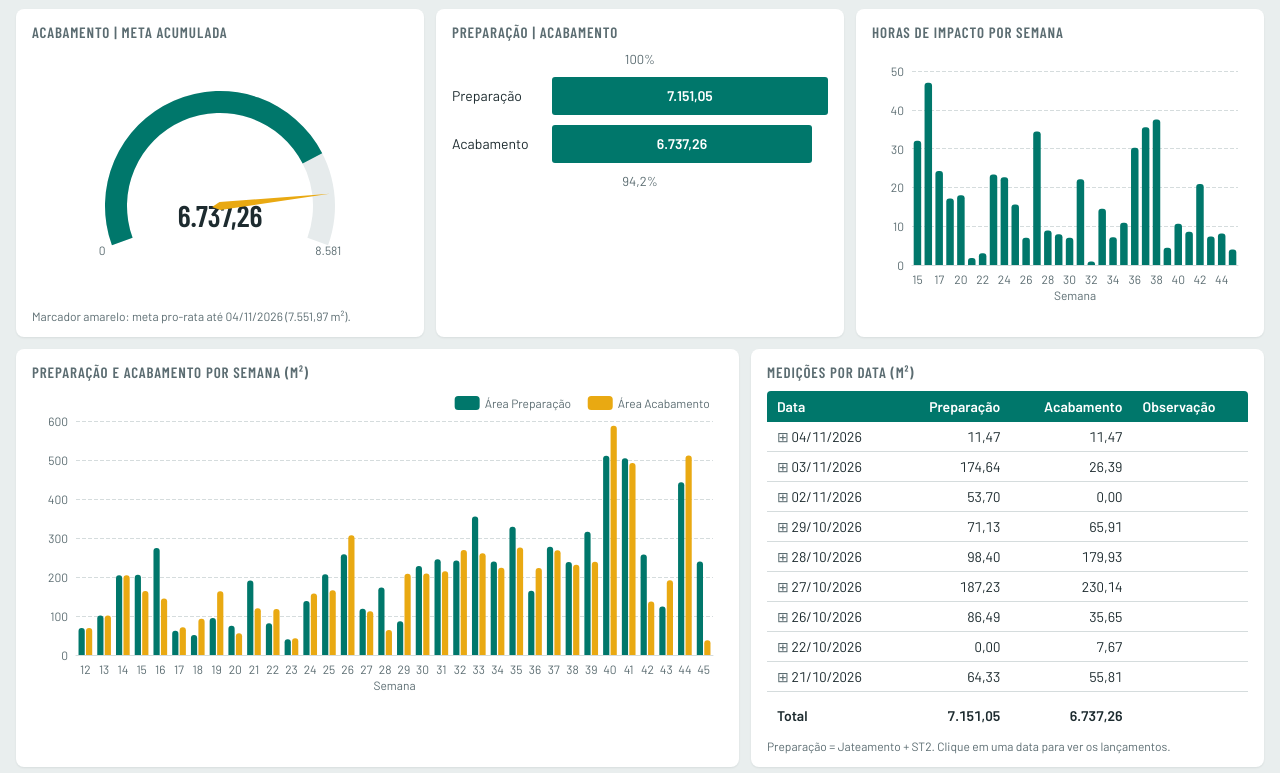
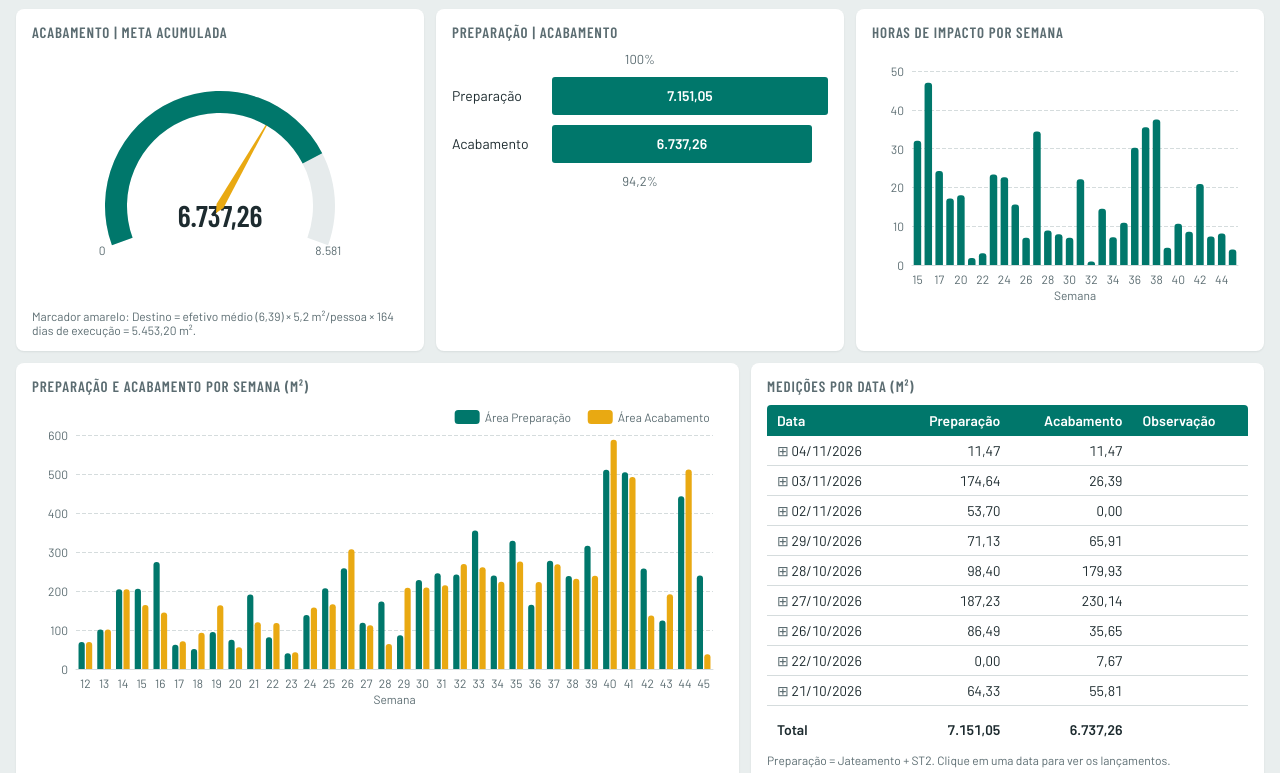
Before and after one commit to dashboardnpe/-, a plain HTML site: page index.html in a window 1280 px wide. Shown: the part 305-1078 px from the top of the page. Drawn offline with nearby package versions, Linux system fonts and the light colour scheme.

Commit message:
Add files via upload

```diff
--- a/index.html
+++ b/index.html
@@ -101,7 +101,9 @@ footer button{background:none;border:0;color:var(--teal);cursor:pointer;font:inh
 <script src="https://cdnjs.cloudflare.com/ajax/libs/xlsx/0.18.5/xlsx.full.min.js"></script>
 <script>
 const EMBED=/*DATA*/null;
-const HORAS_DIA=9.5;
+const META_PESSOA=5.2,EFETIVO_HIST=9; // medidas [Meta m² Pessoa] e [Efetivo Histograma] do Power BI
+function hDia(d){const w=new Date(d+'T00:00:00Z').getUTCDay();return w>=1&&w<=4?9:w===5?8:0} // RPT_HHT Disponível: seg-qui 9h, sex 8h, fim de semana 0
+function mm(d){const y=+d.slice(0,4),m=+d.slice(5,7);if(+d.slice(8,10)>=21){const t=new Date(Date.UTC(y,m,1));return t.getUTCFullYear()+'-'+String(t.getUTCMonth()+1).padStart(2,'0')}return d.slice(0,7)} // Mes_Medicao_Num: dia 21 em diante conta no mês seguinte
 const $=s=>document.querySelector(s);
 const nf=(v,d=2)=>v==null||isNaN(v)?'–':Number(v).toLocaleString('pt-BR',{minimumFractionDigits:d,maximumFractionDigits:d});
 const fd=s=>s?s.split('-').reverse().join('/'):'';
@@ -119,7 +121,7 @@ function hrs(v){if(v==null||v==='')return NaN;
  if(v instanceof Date)return v.getUTCHours()+v.getUTCMinutes()/60;
  const m=String(v).match(/(\d{1,2}):(\d{2})/);return m?+m[1]+m[2]/60:NaN}
 const nid=v=>typeof v==='number'?String(Math.round(v)):String(v??'').trim().replace(/\.0$/,'');
-function wk(s){const d=new Date(s+'T00:00:00Z');const n=(d.getUTCDay()+6)%7;d.setUTCDate(d.getUTCDate()-n+3);const f=new Date(Date.UTC(d.getUTCFullYear(),0,4));return 1+Math.round(((d-f)/864e5-3+((f.getUTCDay()+6)%7))/7)}
+function wk(s){const d=new Date(s+'T00:00:00Z'),j=Date.UTC(d.getUTCFullYear(),0,1);return Math.floor(((d-j)/864e5+(new Date(j).getUTCDay()+6)%7)/7)+1} // WEEKNUM(data,2)
 function T(S,name){const a=S[name]||[];if(!a.length)return[];const h=a[0].map(x=>String(x??'').trim());return a.slice(1).map(r=>{const o={};h.forEach((k,i)=>o[k]=r[i]);return o})}
 const NEED=['Execucao Diaria','Registro Impactos','Efetivo','Wrench Time','Fato Tintas','Dim Tintas','Dim Misturas','Dim Sistemas','Carteira Atividades','Meta Mensal','Tabela Wrench Time','Sites'];
 
@@ -146,7 +148,7 @@ function build(S){
  m.sist=T(S,'Dim Sistemas').filter(r=>r.Sistema).map(r=>({nome:r.Sistema,min:num(r['Estoque Mínimo']),ideal:num(r['Estoque Ideal']),sv:num(r.SV),efs:num(r.EFS),fp:num(r.FP),fam:r['Família'],cor:r.Cor,crit:num(r['Dias Crítico']),aten:num(r['Dias Atenção'])}));
  m.fato=T(S,'Fato Tintas').filter(r=>iso(r.Data)).map(r=>({d:iso(r.Data),tipo:r.Tipo,cod:r['Código'],q:num(r.Quantidade),corr:r.Corredor}));
  const all=[...m.exec.map(r=>r.d),...m.wt.map(r=>r.d),...m.imp.map(r=>r.d)].sort();
- m.last=all[all.length-1];m.months=uniq(all.map(d=>d.slice(0,7))).sort();
+ m.last=all[all.length-1];m.months=uniq(all.map(d=>mm(d))).sort();
  m.corrs=uniq([...Object.values(m.sites),...m.exec.map(r=>r.corr)]).filter(x=>!x.startsWith('(')).sort();
  m.siteList=Object.keys(m.sites);m.ativos=uniq(m.cart.map(r=>r.ativo).filter(Boolean)).sort();
  return m}
@@ -154,7 +156,7 @@ function build(S){
 /* ---------- filtros ---------- */
 const newF=()=>({per:new Set(),cor:new Set(),site:new Set(),ativo:new Set(),plano:new Set()});
 function pass(r,o){
- if(o.per&&F.per.size&&!F.per.has(r.d.slice(0,7)))return false;
+ if(o.per&&F.per.size&&!F.per.has(mm(r.d)))return false;
  if(o.geo){if(F.cor.size&&!F.cor.has(r.corr))return false;if(F.site.size&&!F.site.has(r.site))return false}
  if(o.ativo&&F.ativo.size&&!F.ativo.has(r.ativo))return false;
  if(o.plano&&F.plano.size&&!F.plano.has(r.plano))return false;return true}
@@ -220,22 +222,19 @@ function pgGeral(){
  const o={per:1,geo:1,ativo:1,plano:1},E=M.exec.filter(r=>pass(r,o));
  if(!E.length)return card('c12','',empty);
  const jat=jatA(E),aca=acaA(E),prep=prepA(E);
- const dates=E.map(r=>r.d).sort(),ref=dates[dates.length-1],refYM=ref.slice(0,7);
+ const dates=E.map(r=>r.d).sort(),ref=dates[dates.length-1],refYM=mm(ref);
  const months=F.per.size?new Set(F.per):new Set(M.meta.map(r=>r.ym).filter(y=>y<=refYM));
  const ca=corrAllowed(),meta=metaDe(months,ca);
- const prior=new Set([...months].filter(y=>y<refYM)),dim=new Date(+ref.slice(0,4),+ref.slice(5,7),0).getDate();
- const metaPro=metaDe(prior,ca)+(months.has(refYM)?metaDe(new Set([refYM]),ca)*(+ref.slice(8,10))/dim:0);
- const efs=efDia(M.ef.filter(r=>pass(r,{per:1,geo:1})));
- const ad={};E.filter(r=>r.etapa==='Acabamento').forEach(r=>ad[r.d]=(ad[r.d]||0)+r.area);
- const dd=Object.keys(ad).filter(d=>efs[d]&&ad[d]>0);
- const pTot=dd.length?sum(dd,d=>ad[d])/sum(dd,d=>efs[d]):null,pDia=dd.length?sum(dd,d=>ad[d]/efs[d])/dd.length:null;
+ const efR=M.ef.filter(r=>pass(r,{per:1,geo:1})),efAvg=efR.length?sum(efR,r=>r.n)/efR.length:null,dias=new Set(E.map(r=>r.d)).size;
+ const destino=efAvg==null?0:efAvg*META_PESSOA*dias; // [Destino] = [Efetivo] × [Meta m² Pessoa] × [Dias de Execução]
+ const pDia=efAvg&&dias?aca/(efAvg*dias):null,pTot=dias?aca/(EFETIVO_HIST*dias):null; // Produtividade Diária e Produtividade Histograma (rotulada "Total")
  let h='';
  h+=card('c4','Produção (m²)',`<div class="kpis">${kpi(jat,'Área Jateamento')}${kpi(aca,'Área Acabamento')}${kpi(meta,'Meta Acumulada')}</div>`);
- h+=card('c5','Aderência à meta',`<div class="kpis"><div class="kpi"><b>${nf(meta?aca/meta*100:null)}%</b><span>Progresso</span></div>${kpi(aca-meta,'Desvio Meta',1)}${kpi(aca-metaPro,'Desvio Destino',1)}</div>`);
+ h+=card('c5','Aderência à meta',`<div class="kpis"><div class="kpi"><b>${nf(meta?aca/meta*100:null)}%</b><span>Progresso</span></div>${kpi(aca-meta,'Desvio Meta',1)}${kpi(aca-destino,'Desvio Destino',1)}</div>`);
  h+=card('c3','Produtividade (m²/efetivo)',`<div class="kpis">${kpi(pDia,'Produtividade Diária')}${kpi(pTot,'Produtividade Total')}</div>`);
  h+=card('c4','Acabamento | Meta acumulada',ch(250,{series:[
-  {type:'gauge',min:0,max:Math.max(meta,aca,1),startAngle:200,endAngle:-20,radius:'92%',center:['50%','62%'],progress:{show:true,width:22,itemStyle:{color:C.teal}},axisLine:{lineStyle:{width:22,color:[[1,C.track]]}},pointer:{show:false},axisTick:{show:false},splitLine:{show:false},axisLabel:{color:C.muted,distance:-34,formatter:v=>v===0||v>=Math.max(meta,aca,1)-1?nf(v,0):''},detail:{valueAnimation:false,offsetCenter:[0,'8%'],fontSize:30,fontFamily:'Barlow Condensed',color:C.ink,formatter:v=>nf(v)},data:[{value:+aca.toFixed(2)}]},
-  {type:'gauge',min:0,max:Math.max(meta,aca,1),startAngle:200,endAngle:-20,radius:'92%',center:['50%','62%'],axisLine:{show:false},axisTick:{show:false},splitLine:{show:false},axisLabel:{show:false},pointer:{show:true,length:'96%',width:4,offsetCenter:[0,0],itemStyle:{color:C.amber}},anchor:{show:false},detail:{show:false},data:[{value:+metaPro.toFixed(2)}]}]})+`<div class="note">Marcador amarelo: meta pro-rata até ${fd(ref)} (${nf(metaPro)} m²).</div>`);
+  {type:'gauge',min:0,max:Math.max(meta,aca,destino,1),startAngle:200,endAngle:-20,radius:'92%',center:['50%','62%'],progress:{show:true,width:22,itemStyle:{color:C.teal}},axisLine:{lineStyle:{width:22,color:[[1,C.track]]}},pointer:{show:false},axisTick:{show:false},splitLine:{show:false},axisLabel:{color:C.muted,distance:-34,formatter:v=>v===0||v>=Math.max(meta,aca,destino,1)-1?nf(v,0):''},detail:{valueAnimation:false,offsetCenter:[0,'8%'],fontSize:30,fontFamily:'Barlow Condensed',color:C.ink,formatter:v=>nf(v)},data:[{value:+aca.toFixed(2)}]},
+  {type:'gauge',min:0,max:Math.max(meta,aca,destino,1),startAngle:200,endAngle:-20,radius:'92%',center:['50%','62%'],axisLine:{show:false},axisTick:{show:false},splitLine:{show:false},axisLabel:{show:false},pointer:{show:true,length:'96%',width:4,offsetCenter:[0,0],itemStyle:{color:C.amber}},anchor:{show:false},detail:{show:false},data:[{value:+destino.toFixed(2)}]}]})+`<div class="note">Marcador amarelo: Destino = efetivo médio (${nf(efAvg)}) × ${nf(META_PESSOA,1)} m²/pessoa × ${dias} dias de execução = ${nf(destino)} m².</div>`);
  h+=card('c4','Preparação | Acabamento',`<div class="pct">100%</div><div class="bar2"><div class="r"><span>Preparação</span><div class="b" style="width:100%">${nf(prep)}</div></div><div class="r"><span>Acabamento</span><div class="b" style="width:${Math.max(8,Math.min(100,prep?aca/prep*100:0))}%">${nf(aca)}</div></div></div><div class="pct">${nf(prep?aca/prep*100:null,1)}%</div>`);
  const I=M.imp.filter(r=>pass(r,{per:1,geo:1})),iw=weekly(I,r=>r.h),ws=Object.keys(iw).map(Number).sort((a,b)=>a-b);
  h+=card('c4','Horas de impacto por semana',ch(250,{grid:{left:40,right:10,top:20,bottom:36},xAxis:ax({type:'category',data:ws,name:'Semana',nameLocation:'middle',nameGap:24,splitLine:{show:false}}),yAxis:ax({type:'value'}),tooltip:{trigger:'axis',backgroundColor:C.card,borderColor:C.line,textStyle:{color:C.ink},formatter:p=>`Semana ${p[0].name}<br><b>${nf(p[0].value)} h</b>`},series:[{type:'bar',data:ws.map(w=>+iw[w].toFixed(2)),itemStyle:{color:C.teal,borderRadius:[3,3,0,0]},barMaxWidth:14}]}));
@@ -251,15 +250,15 @@ function pgGeral(){
 let DAY=null;
 function pgDia(){
  const ds=uniq(M.exec.map(r=>r.d)).sort().reverse();if(!DAY||!ds.includes(DAY))DAY=ds[0];
- const D=M.exec.filter(r=>r.d===DAY),ym=DAY.slice(0,7),yr=DAY.slice(0,4);
+ const D=M.exec.filter(r=>r.d===DAY),ym=mm(DAY),yr=DAY.slice(0,4);
  const efs=M.ef.filter(r=>r.d===DAY),ef=efs.length?sum(efs,r=>r.n)/efs.length:0;
  let h=`<section class="card c12"><div class="dayrow"><label for="dsel"><b>Dia do relatório</b></label><select id="dsel">${ds.map(d=>`<option value="${d}" ${d===DAY?'selected':''}>${fd(d)}</option>`).join('')}</select></div></section>`;
  const cs=uniq(D.map(r=>r.corr)).sort();let tb='';
  cs.forEach(c=>{const R=D.filter(r=>r.corr===c);tb+=`<tr class="grp" data-g="${c}"><td>${esc(c)}</td><td class="n">${nf(st2A(R))}</td><td class="n">${nf(st3A(R))}</td><td class="n">${nf(jatA(R))}</td><td class="n">${nf(acaA(R))}</td></tr>`;
   uniq(R.map(r=>r.site||'(Sem site)')).forEach(s=>{const Q=R.filter(r=>(r.site||'(Sem site)')===s);tb+=`<tr class="sub" hidden data-c="${esc(c)}"><td>${esc(s)}</td><td class="n">${nf(st2A(Q))}</td><td class="n">${nf(st3A(Q))}</td><td class="n">${nf(jatA(Q))}</td><td class="n">${nf(acaA(Q))}</td></tr>`})});
  h+=card('c7','Área por corredor (m²)',`<div class="tw"><table><thead><tr><th>Corredor</th><th class="n">Área ST2</th><th class="n">Área ST3</th><th class="n">Área Jateamento</th><th class="n">Área Acabamento</th></tr></thead><tbody>${tb}<tr class="tot"><td>Total</td><td class="n">${nf(st2A(D))}</td><td class="n">${nf(st3A(D))}</td><td class="n">${nf(jatA(D))}</td><td class="n">${nf(acaA(D))}</td></tr></tbody></table></div>`);
- h+=card('c5','Produção por efetivo',`<div class="kpis">${kpi(ef?prepA(D)/ef:null,'Área Preparação por Efetivo')}${kpi(ef||null,'Efetivo Disponível')}</div><div class="kpis" style="margin-top:12px">${kpi(ef?acaA(D)/ef:null,'Área Acabamento por Efetivo')}${kpi(ef?ef*HORAS_DIA:null,'HHT Disponível ('+nf(HORAS_DIA,1)+' h/dia)')}${ef?'':'<div class="note">Sem efetivo lançado para este dia na aba Efetivo.</div>'}`);
- const mM=M.exec.filter(r=>r.d.slice(0,7)===ym&&r.d<=DAY),yY=M.exec.filter(r=>r.d.slice(0,4)===yr&&r.d<=DAY);
+ h+=card('c5','Produção por efetivo',`<div class="kpis">${kpi(ef?prepA(D)/ef:null,'Área Preparação por Efetivo')}${kpi(ef||null,'Efetivo Disponível')}</div><div class="kpis" style="margin-top:12px">${kpi(ef?acaA(D)/ef:null,'Área Acabamento por Efetivo')}${kpi(efs.length?Math.max(...efs.map(r=>r.n))*hDia(DAY):null,'HHT Disponível')}${ef?'':'<div class="note">Sem efetivo lançado para este dia na aba Efetivo.</div>'}`);
+ const mM=M.exec.filter(r=>mm(r.d)===ym&&r.d<=DAY),yY=M.exec.filter(r=>r.d.slice(0,4)===yr&&r.d<=DAY);
  const metaM=metaDe(new Set([ym])),metaY=metaDe(new Set(M.meta.filter(r=>r.ym.slice(0,4)===yr).map(r=>r.ym)));
  const pg=(t,v,m,col)=>`<div class="card prog"><span class="lbl" style="background:${col}">${t}</span><span class="big">${nf(v)} m²</span><div class="trk"><i style="width:${Math.min(100,m?v/m*100:0)}%;background:${col}"></i></div><div class="tg"><span>Target ${nf(m,0)} m²</span><span>${nf(m?v/m*100:null,1)}%</span></div></div>`;
  h+=`<div class="c5 sub4">${pg('Jateamento Mês',jatA(mM),metaM,C.teal)}${pg('Acabamento Mês',acaA(mM),metaM,C.amber)}${pg('Jateamento Ano',jatA(yY),metaY,C.teal)}${pg('Acabamento Ano',acaA(yY),metaY,C.amber)}</div>`;
```
